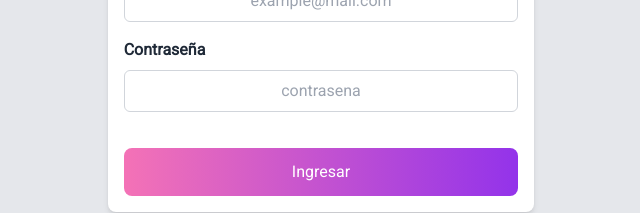
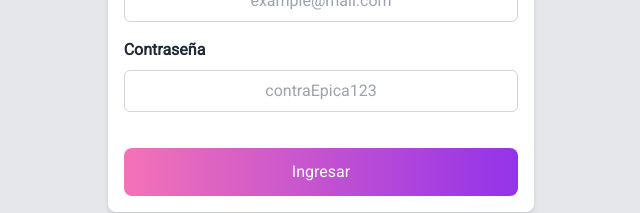
Before and after one commit to Grupo-4-DevLights/reservaTuCancha, a React (Vite) app in the folder frontend/: page /ingresar in a window 1280 px wide. Shown: the part 358-571 px from the top of the page, without its empty margins (319-959 px from the left). Built offline with nearby package versions, Linux system fonts and the light colour scheme.

Commit message:
terminados formularios registro y login usuario

```diff
--- a/frontend/src/Pages/Login/FormLogin.jsx
+++ b/frontend/src/Pages/Login/FormLogin.jsx
@@ -52,7 +52,7 @@ export function FormLogin() {
           </label>
           <input
             type="password"
-            placeholder="contrasena"
+            placeholder="contraEpica123"
             id="contrasena"
             onChange={(event) => setPassword(event.target.value)}
             className="w-full px-3 py-2 border border-gray-300 rounded-md focus:outline-none focus:border-indigo-500"
--- a/frontend/src/Pages/Register/FormRegister.jsx
+++ b/frontend/src/Pages/Register/FormRegister.jsx
@@ -61,7 +61,7 @@ export function FormRegister() {
               required
               className="w-full px-3 py-2 border border-gray-300 rounded-md focus:outline-none focus:border-indigo-500"
               type="text"
-              placeholder="email@example.com"
+              placeholder="example@mail.com"
               onChange={(event) => setEmail(event.target.value)}
             />
           </div>
```
